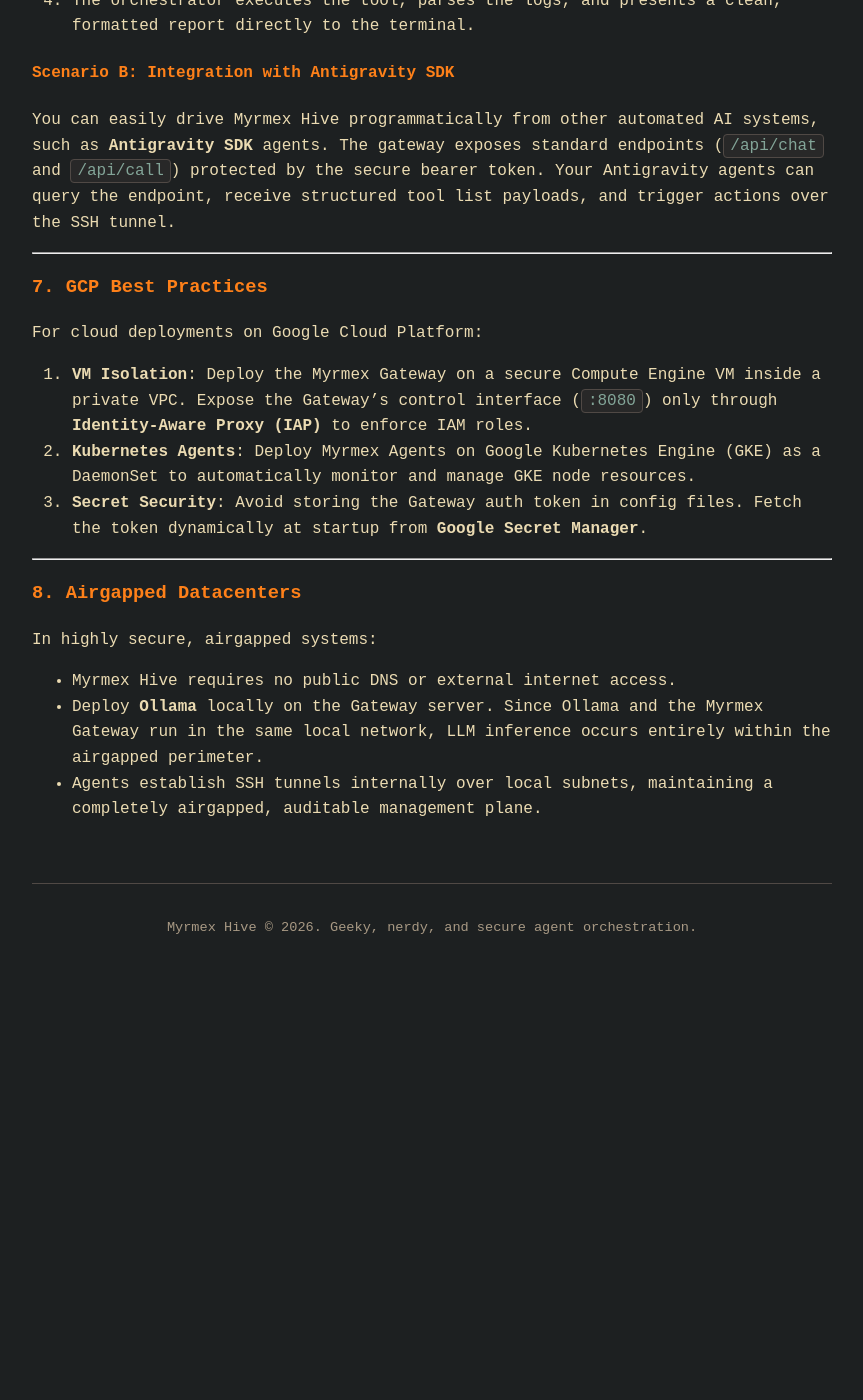
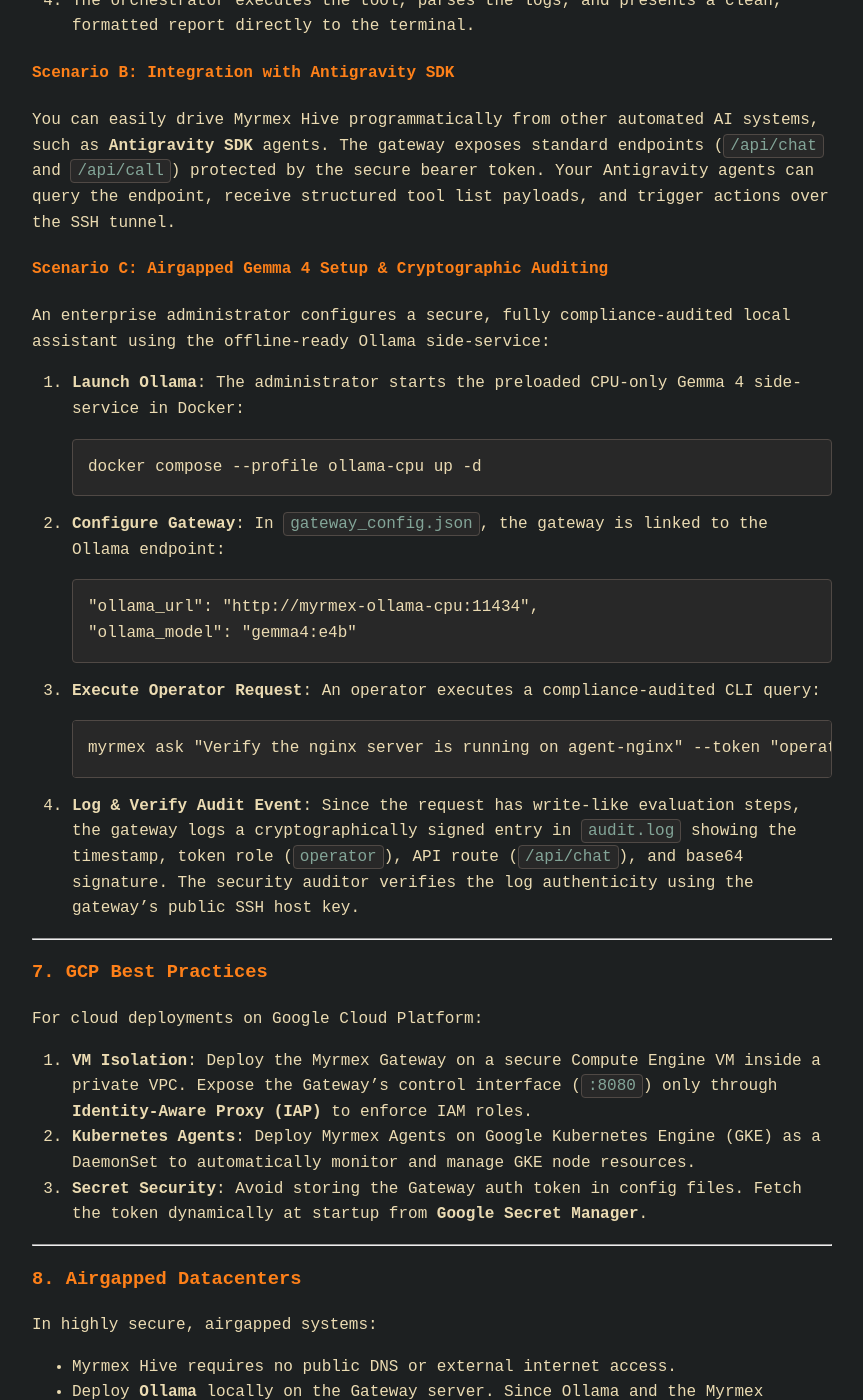
Before and after one commit to olafkfreund/myrmex-hive, a Jekyll site: the page built from index.md, in a window 1280 px wide and 1400 px high, scrolled down 6548 px. Shown: the whole window, without its empty margins (208-1071 px from the left). Built offline with Jekyll 4.4.1, drawn with Linux system fonts in a browser that asks for light colours; before the commit the page ends 7541 px from its top, so only the background shows below that.

Commit message:
docs: add airgapped Gemma 4 and audit logging scenario to README and homepage

````diff
--- a/index.md
+++ b/index.md
@@ -221,6 +221,23 @@
 You can easily drive Myrmex Hive programmatically from other automated AI systems, such as **Antigravity SDK** agents.
 The gateway exposes standard endpoints (`/api/chat` and `/api/call`) protected by the secure bearer token. Your Antigravity agents can query the endpoint, receive structured tool list payloads, and trigger actions over the SSH tunnel.
 
+#### Scenario C: Airgapped Gemma 4 Setup & Cryptographic Auditing
+An enterprise administrator configures a secure, fully compliance-audited local assistant using the offline-ready Ollama side-service:
+1. **Launch Ollama**: The administrator starts the preloaded CPU-only Gemma 4 side-service in Docker:
+   ```bash
+   docker compose --profile ollama-cpu up -d
+   ```
+2. **Configure Gateway**: In `gateway_config.json`, the gateway is linked to the Ollama endpoint:
+   ```json
+   "ollama_url": "http://myrmex-ollama-cpu:11434",
+   "ollama_model": "gemma4:e4b"
+   ```
+3. **Execute Operator Request**: An operator executes a compliance-audited CLI query:
+   ```bash
+   myrmex ask "Verify the nginx server is running on agent-nginx" --token "operator-token-456"
+   ```
+4. **Log & Verify Audit Event**: Since the request has write-like evaluation steps, the gateway logs a cryptographically signed entry in `audit.log` showing the timestamp, token role (`operator`), API route (`/api/chat`), and base64 signature. The security auditor verifies the log authenticity using the gateway's public SSH host key.
+
 ---
 
 ### 7. GCP Best Practices
````
Also changed, not shown: README.md.
